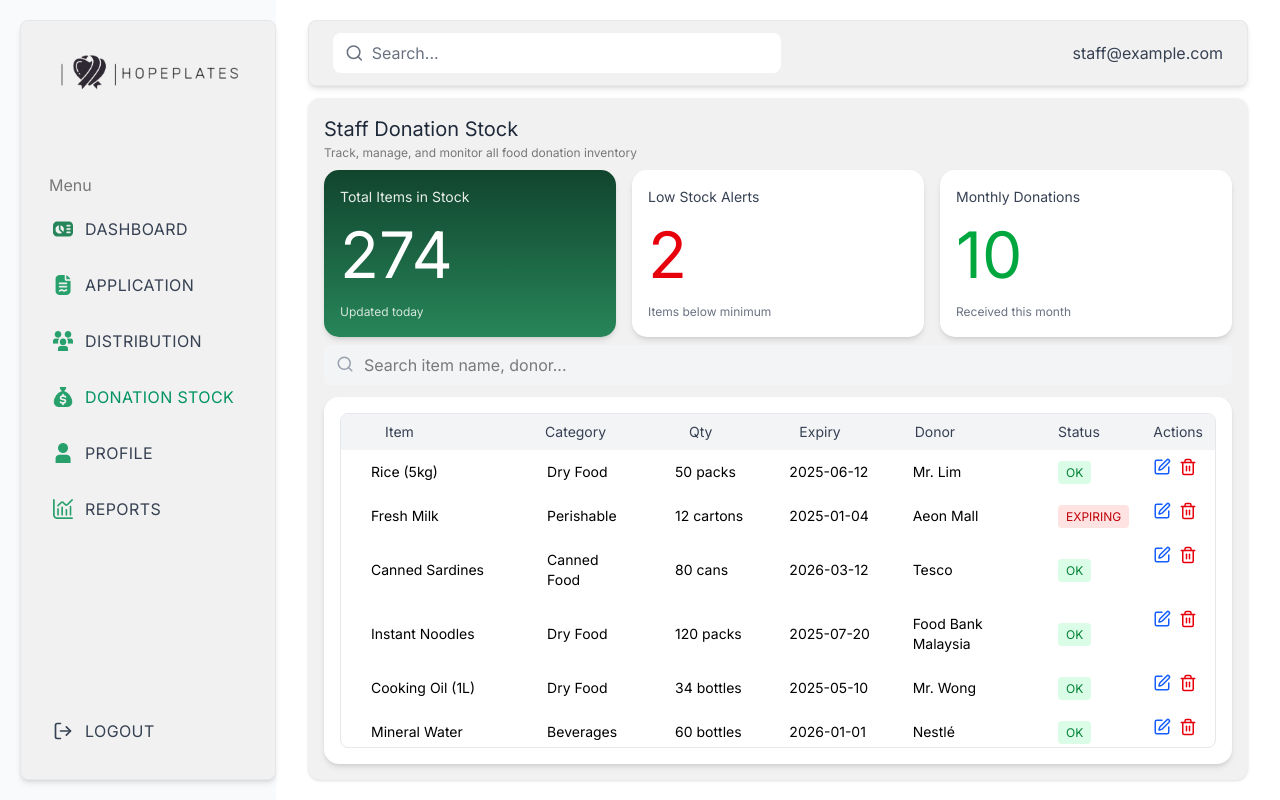
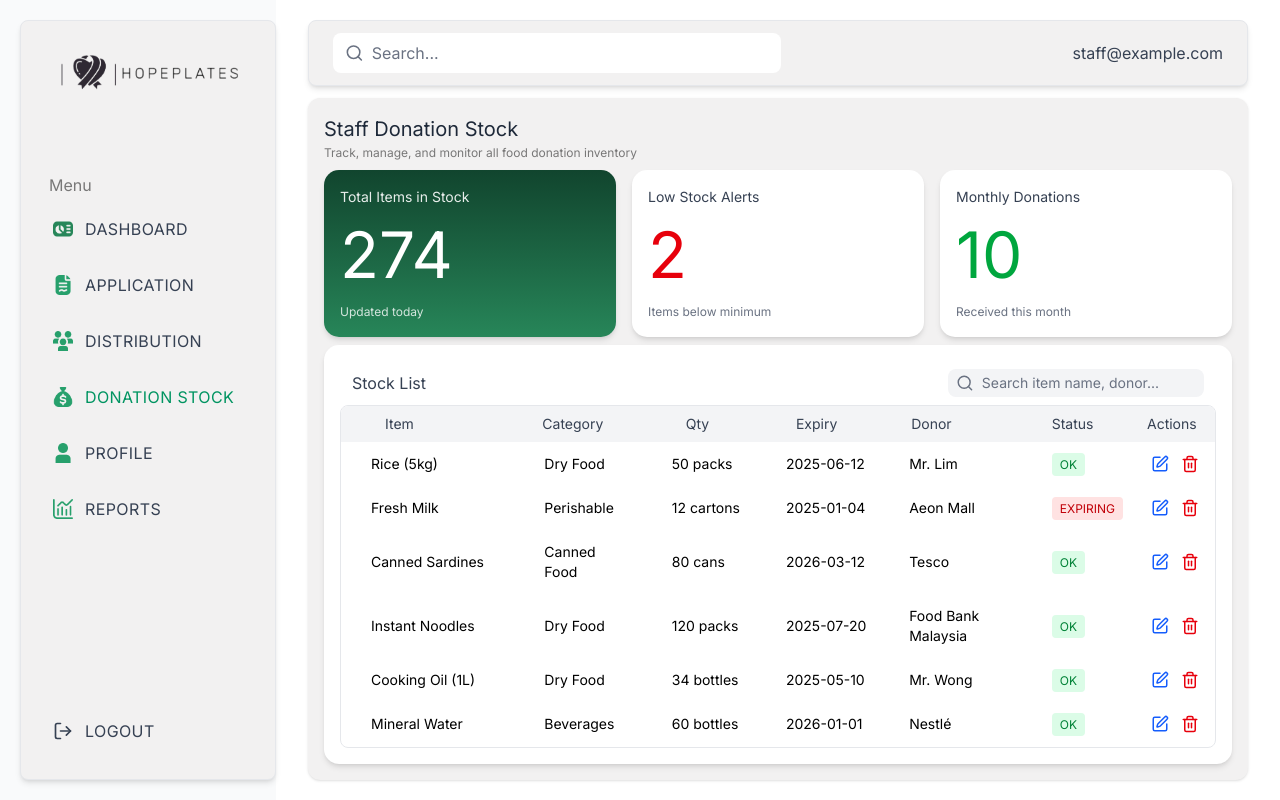
Before and after one commit to danishirwan2424/hopelates, a React (Vite) app: page /staff-donation in a window 1280 px wide. Built offline with nearby package versions, Linux system fonts and the light colour scheme.

Commit message:
Update Donation Page

```diff
--- a/src/pages/staff/StaffDonation.jsx
+++ b/src/pages/staff/StaffDonation.jsx
@@ -124,25 +124,26 @@ function StaffDonation() {
             </div>
           </section>
 
-          {/* Search + Filter */}
-          <section className="flex items-center gap-3 mb-3 flex-shrink-0">
-            <div className="relative flex-1">
+          {/* Donation Table */}
+          <section className="flex-1 bg-white rounded-[15px] shadow-md p-4 flex flex-col overflow-hidden">
+                      <div className="flex items-center justify-between w-full bg-white rounded-lg px-3 py-2 mb-0">
+                        <h2 className="text-[16px] font-semibold text-gray-700 shrink-0">Stock List</h2>
+                        <div className="flex items-center bg-gray-100 rounded-lg px-2 py-1 w-64">
+                          <Search className="text-gray-500 w-5 h-5 mr-2" />
                           <input
                             type="text"
                             placeholder="Search item name, donor..."
-                className="w-full bg-gray-100 px-10 py-2 rounded-md focus:ring-2 focus:ring-green-600 outline-none"
+                            className="bg-transparent outline-none w-full text-gray-700 placeholder-gray-500 text-sm"
                             value={searchTerm}
                             onChange={(e) => setSearchTerm(e.target.value)}
                           />
-              <Search className="absolute left-3 top-2.5 text-gray-400" size={18} />
+
                         </div>
-          </section>
 
-          {/* Donation Table */}
-          <section className="flex-1 bg-white rounded-[15px] shadow-md p-4 flex flex-col overflow-hidden">
+                      </div>
             <div className="overflow-auto flex-1 rounded-lg border border-gray-200">
               <table className="w-full text-left border-collapse text-sm">
-                <thead>
+                <thead className="bg-gray-100 text-gray-700 sticky top-0 z-10">
                   <tr className="bg-gray-100 text-gray-700">
                     <th className="py-2 px-11 cursor-pointer" onClick={() => handleSort("item")}>
                       Item {sortBy === "item" ? (sortOrder === "asc" ? "▲" : "▼") : ""}
@@ -182,13 +183,15 @@ function StaffDonation() {
                           {item.status}
                         </span>
                       </td>
-                      <td className="py-2 px-3 flex gap-2">
+                      <td className="py-3 px-4 text-center">
+                        <div className="flex justify-center gap-3">
                           <button className="text-blue-600 hover:text-blue-800" onClick={() => handleEdit(item)}>
                             <Edit size={18} />
                           </button>
                           <button className="text-red-600 hover:text-red-800">
                             <Trash2 size={18} />
                           </button>
+                        </div>
                       </td>
                     </tr>
                   ))}
```
Lines whose indentation alone changed are shown as unchanged.
